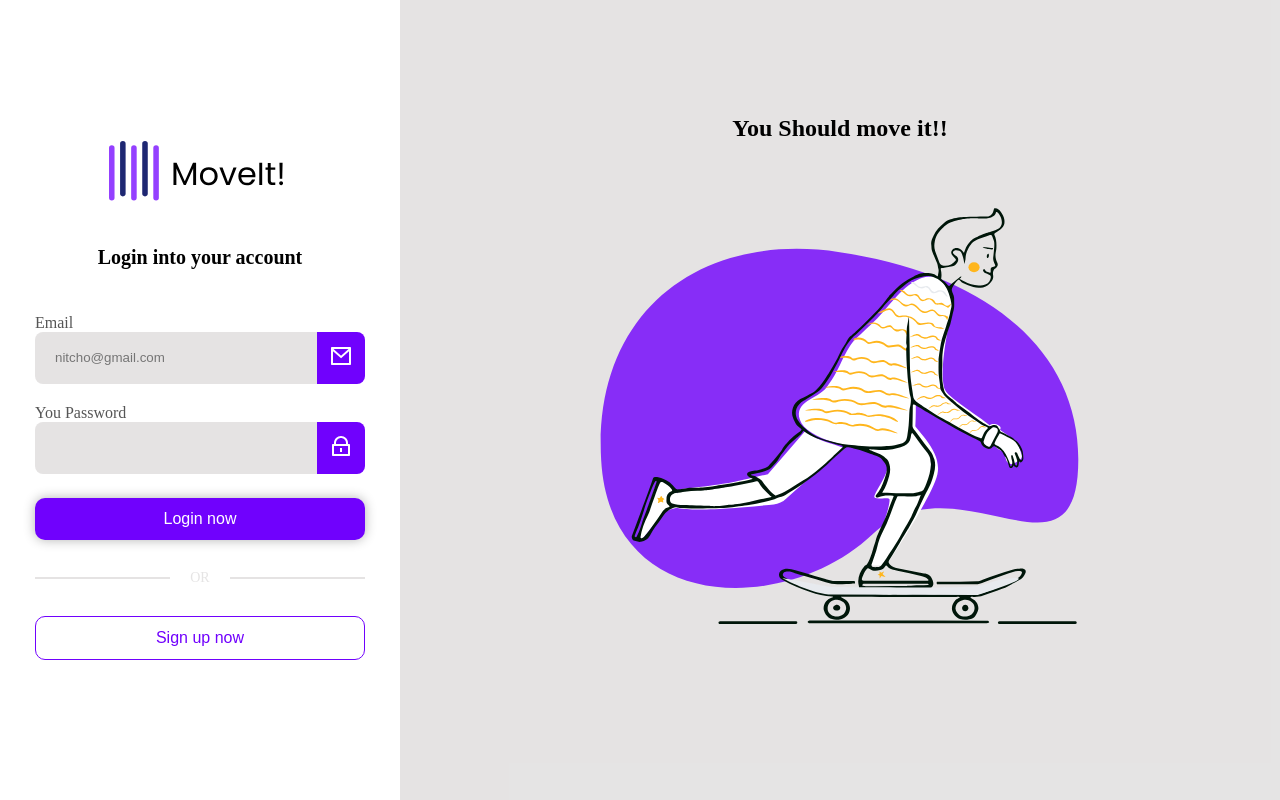
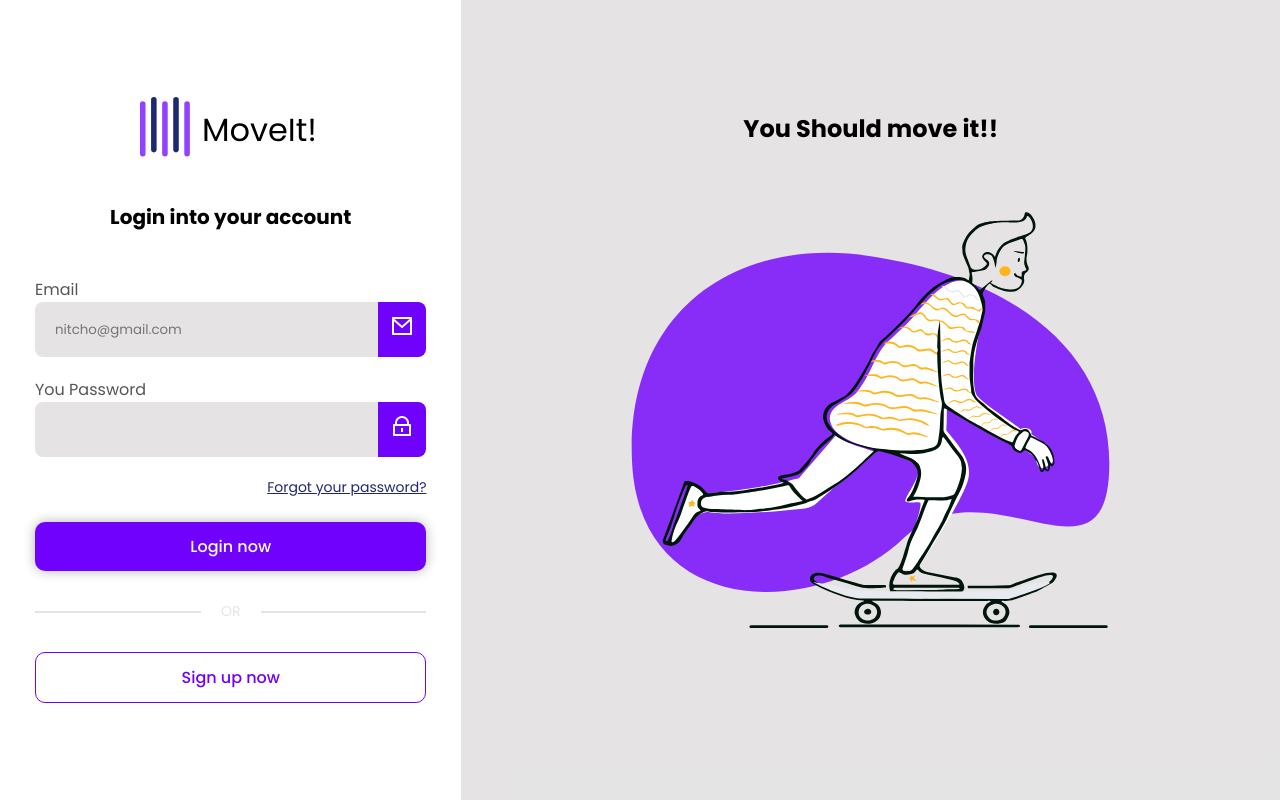
Before and after one commit to Marcilio11-du/login-page-trainning, an Angular app: page /login in a window 1280 px wide. Built offline with nearby package versions, Linux system fonts and the light colour scheme.

Commit message:
feat: Add font Poppins globaly and the option of help if the user forgot the password (not implemented)

```diff
--- a/src/app/pages/login/login.html
+++ b/src/app/pages/login/login.html
@@ -24,6 +24,7 @@
             <img src="lock.svg" alt="">
         </app-primary-input>
 
+        <span>Forgot your password?</span>
     </form>
 
 
--- a/src/app/pages/login/login.scss
+++ b/src/app/pages/login/login.scss
@@ -1,7 +1,16 @@
+@use "../../../styles/color-variables.scss" as cv;
+
 form {
     width: 100%;
     display: flex;
     flex-direction: column;
     gap: 20px;
     margin-bottom: 24px;
+
+    span {
+        font-size: 14px;
+        text-decoration: underline;
+        color: cv.$secondary-color;
+        text-align: end;
+    }
 }
--- a/src/index.html
+++ b/src/index.html
@@ -6,6 +6,9 @@
   <base href="/">
   <meta name="viewport" content="width=device-width, initial-scale=1">
   <link rel="icon" type="image/x-icon" href="favicon.ico">
+  <link rel="preconnect" href="https://fonts.googleapis.com">
+  <link rel="preconnect" href="https://fonts.gstatic.com" crossorigin>
+  <link href="https://fonts.googleapis.com/css2?family=Poppins:ital,wght@0,100;0,200;0,300;0,400;0,500;0,600;0,700;0,800;0,900;1,100;1,200;1,300;1,400;1,500;1,600;1,700;1,800;1,900&family=Roboto:ital,wght@0,100..900;1,100..900&display=swap" rel="stylesheet">
 </head>
 <body>
   <app-root></app-root>
--- a/src/styles.scss
+++ b/src/styles.scss
@@ -3,6 +3,7 @@
     margin: 0;
     padding: 0;
     box-sizing: border-box;
+    font-family: "Poppins", sans-serif;
 }
 
 html, body {
```
